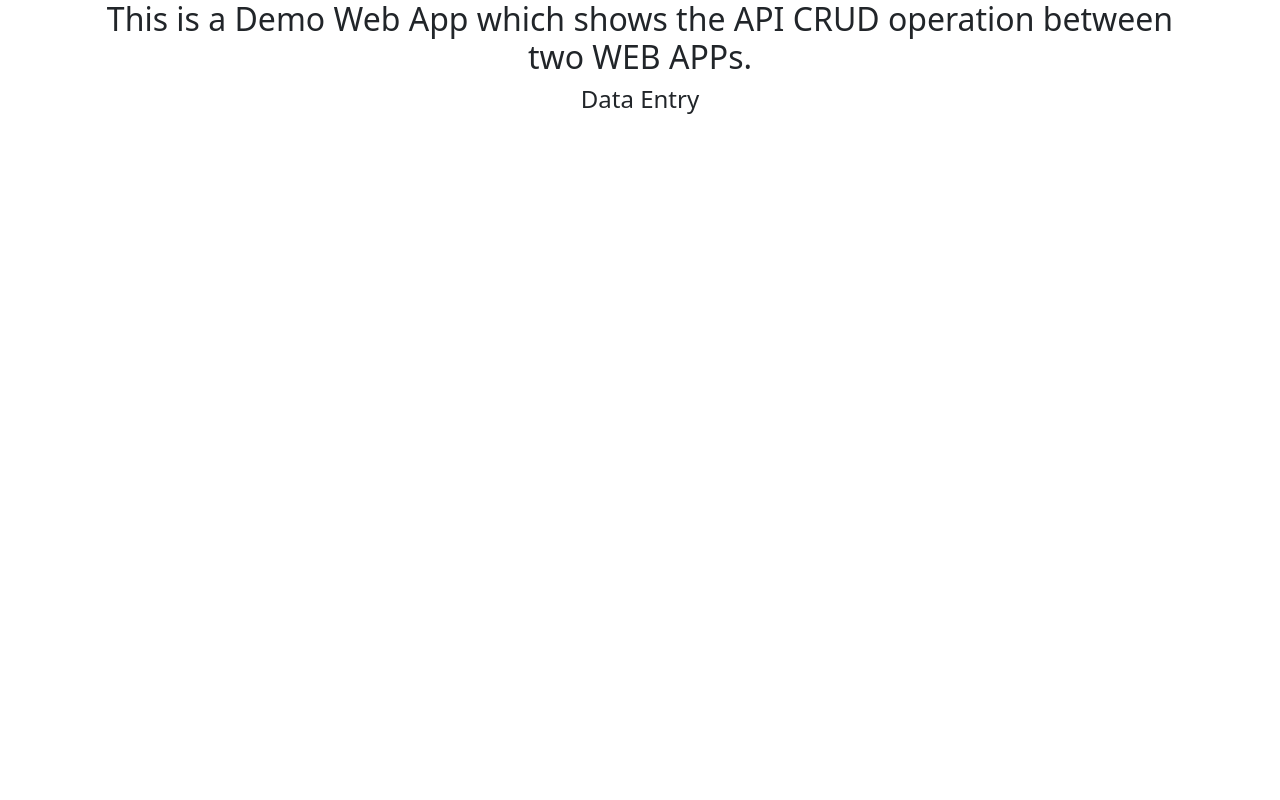
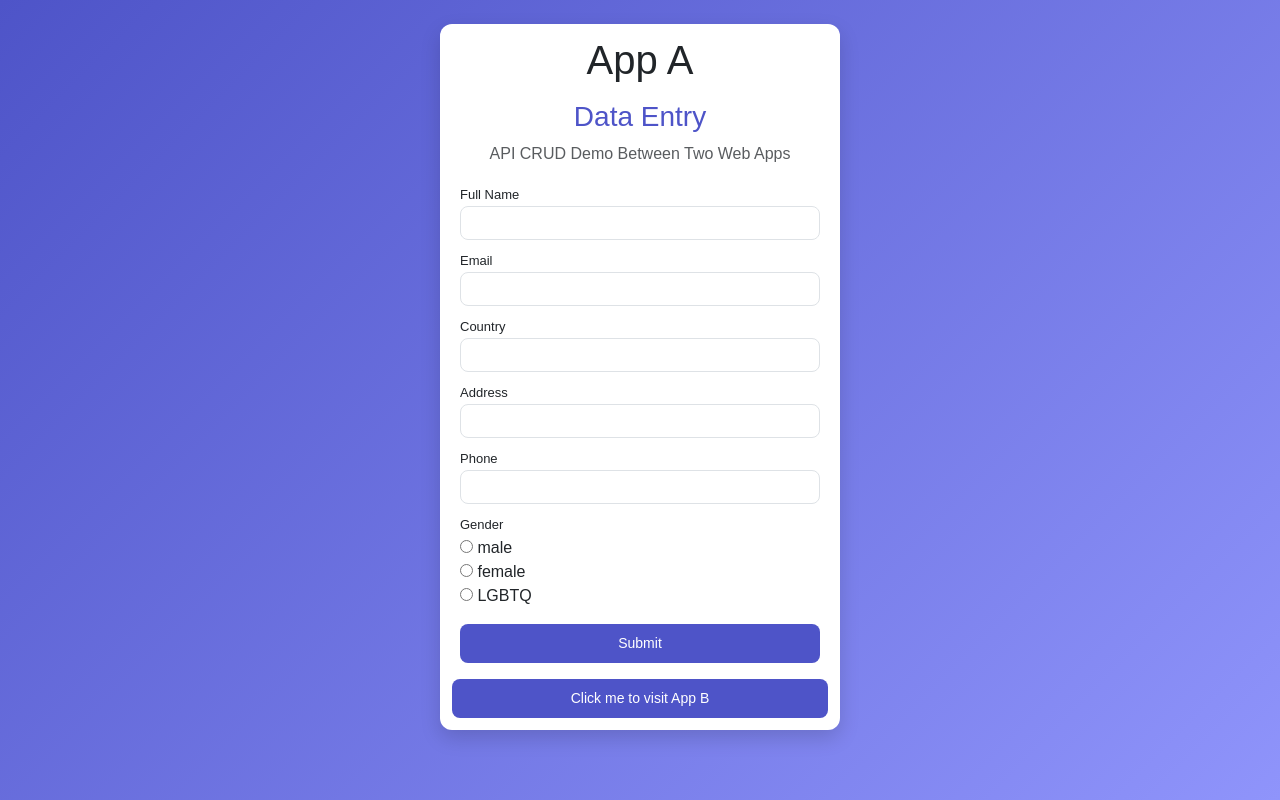
Before and after one commit to sudhanchaudhary/DRF-apps, a Django app: template drf/app/templates/form.html in a window 1280 px wide. Run offline with Django 5.2, Linux system fonts and the light colour scheme; the template is opened without the code that fills it: values that come from a table or form of the project are taken from there, others are empty; parts of the project's set-up code (start-up, migrations or seed data) failed here and were passed over.

Commit message:
form update

```diff
--- a/drf/app/forms.py
+++ b/drf/app/forms.py
@@ -25,5 +25,5 @@ class InfoForm(forms.ModelForm):
             'country':forms.TextInput(attrs={'class':'form-control','type':'text'}),
             'address':forms.TextInput(attrs={'class':'form-control','type':'text'}),
             'phone':forms.TextInput(attrs={'class':'form-control','type':'text'}),
-            'gender':forms.RadioSelect(GENDER)
+            'gender':forms.RadioSelect(choices=GENDER)
         }
--- /dev/null
+++ b/drf/app/static/css/home.css
@@ -0,0 +1,77 @@
+/* Background */
+body {
+    margin: 0;
+    padding: 0;
+    background: linear-gradient(135deg, #4e54c8, #8f94fb);
+    font-family: Arial, sans-serif;
+}
+
+/* Wrapper */
+.main-wrapper {
+    min-height: 100vh;
+}
+
+/* Compact Card */
+.custom-card {
+    max-width: 400px;          /* 🔥 main size control */
+    width: 100%;
+    margin: auto;
+
+    border: none;
+    border-radius: 12px;
+    padding: 12px;
+    background: #ffffff;
+    box-shadow: 0 8px 20px rgba(0, 0, 0, 0.15);
+
+    max-height: 95vh;          /* 🔥 prevents vertical overflow */
+    overflow-y: auto;          /* scroll if content is long */
+}
+
+/* Reduce inner spacing */
+.card-body {
+    padding: 8px;
+}
+
+/* Form inputs */
+.form-control,
+.form-select {
+    border-radius: 8px;
+    padding: 6px 8px;
+    font-size: 13px;
+}
+
+/* Labels */
+.form-label {
+    margin-bottom: 2px;
+    font-size: 13px;
+}
+
+/* Button */
+.btn-custom {
+    background-color: #4e54c8;
+    color: #fff;
+    border-radius: 8px;
+    padding: 8px;
+    font-size: 14px;
+    transition: 0.3s;
+}
+
+.btn-custom:hover {
+    background-color: #3d42a5;
+    color: #ffffff;
+}
+
+/* Fix radio buttons */
+.form-check {
+    margin-bottom: 4px;
+}
+
+/* Scrollbar (optional styling) */
+.custom-card::-webkit-scrollbar {
+    width: 5px;
+}
+
+.custom-card::-webkit-scrollbar-thumb {
+    background: #ccc;
+    border-radius: 10px;
+}
--- a/drf/app/templates/form.html
+++ b/drf/app/templates/form.html
@@ -1,24 +1,74 @@
 <!DOCTYPE html>
+{% load static %}
 <html lang="en">
+
 <head>
     <meta charset="UTF-8">
     <meta name="viewport" content="width=device-width, initial-scale=1.0">
     <title>Data Entry</title>
-    <link href="https://cdn.jsdelivr.net/npm/bootstrap@5.3.8/dist/css/bootstrap.min.css" rel="stylesheet" integrity="sha384-sRIl4kxILFvY47J16cr9ZwB07vP4J8+LH7qKQnuqkuIAvNWLzeN8tE5YBujZqJLB" crossorigin="anonymous">
+
+    <!-- Bootstrap -->
+    <link href="https://cdn.jsdelivr.net/npm/bootstrap@5.3.8/dist/css/bootstrap.min.css" rel="stylesheet">
+
+    <!-- Custom CSS -->
+    <link rel="stylesheet" href="{% static 'css/home.css' %}">
 </head>
+
 <body>
-<div class="container">
-    <div class="row">
 
-        <h2 class="text-center">This is a Demo Web App which shows the API CRUD operation between two WEB APPs.</h2>
-        <div class="col-8 mx-auto">
-            <h4 class="text-center">Data Entry</h4>
+    <div class="main-wrapper">
+        <div class="container py-4">
+            <div class="row justify-content-center">
 
+                <div class="col-12 d-flex justify-content-center">
+
+                    <div class="card custom-card">
+                        <h1 class="text-center">App A</h1>
+                        <div class="card-body">
+
+                            <h3 class="text-center mb-2" style="color: #4e54c8;">Data Entry</h3>
+                            <p class="text-center text-muted mb-3">
+                                API CRUD Demo Between Two Web Apps
+                            </p>
+                            {% if messages %}
+                            {% for message in messages %}
+                            <div class="alert alert-success" role="alert">
+                                {{message}}
+                            </div>
+
+                            {% endfor %}
+                            {% endif %}
+                            <form method="POST" action="{% url 'home' %}">
+                                {% csrf_token %}
+
+                                {% for field in form %}
+                                <div class="mb-2">
+                                    <label class="form-label small">{{ field.label }}</label>
+                                    {{ field }}
+                                    <div class="text-danger small">
+                                        {{ field.errors }}
+                                    </div>
+                                </div>
+                                {% endfor %}
+
+                                <button type="submit" class="btn btn-custom w-100 mt-2">
+                                    Submit
+                                </button>
+                            </form>
+
+                        </div>
+                        <a href="">
+                            <div class="btn btn-custom w-100 mt-2">Click me to visit App B</div>
+                        </a>
+                    </div>
+                </div>
+
+            </div>
         </div>
     </div>
-</div>
 
-<script src="https://cdn.jsdelivr.net/npm/bootstrap@5.3.8/dist/js/bootstrap.bundle.min.js" integrity="sha384-FKyoEForCGlyvwx9Hj09JcYn3nv7wiPVlz7YYwJrWVcXK/BmnVDxM+D2scQbITxI" crossorigin="anonymous"></script>
+    <script src="https://cdn.jsdelivr.net/npm/bootstrap@5.3.8/dist/js/bootstrap.bundle.min.js"></script>
 
 </body>
+
 </html>
--- a/drf/drf/settings.py
+++ b/drf/drf/settings.py
@@ -38,7 +38,7 @@ INSTALLED_APPS = [
     'django.contrib.sessions',
     'django.contrib.messages',
     'django.contrib.staticfiles',
-    'drf',
+    'app',
     'rest_framework'
 ]
 
```
Also changed, not shown: drf/app/views.py (+10 -1 lines), drf/app/migrations/0001_initial.py (added), drf/db.sqlite3.
